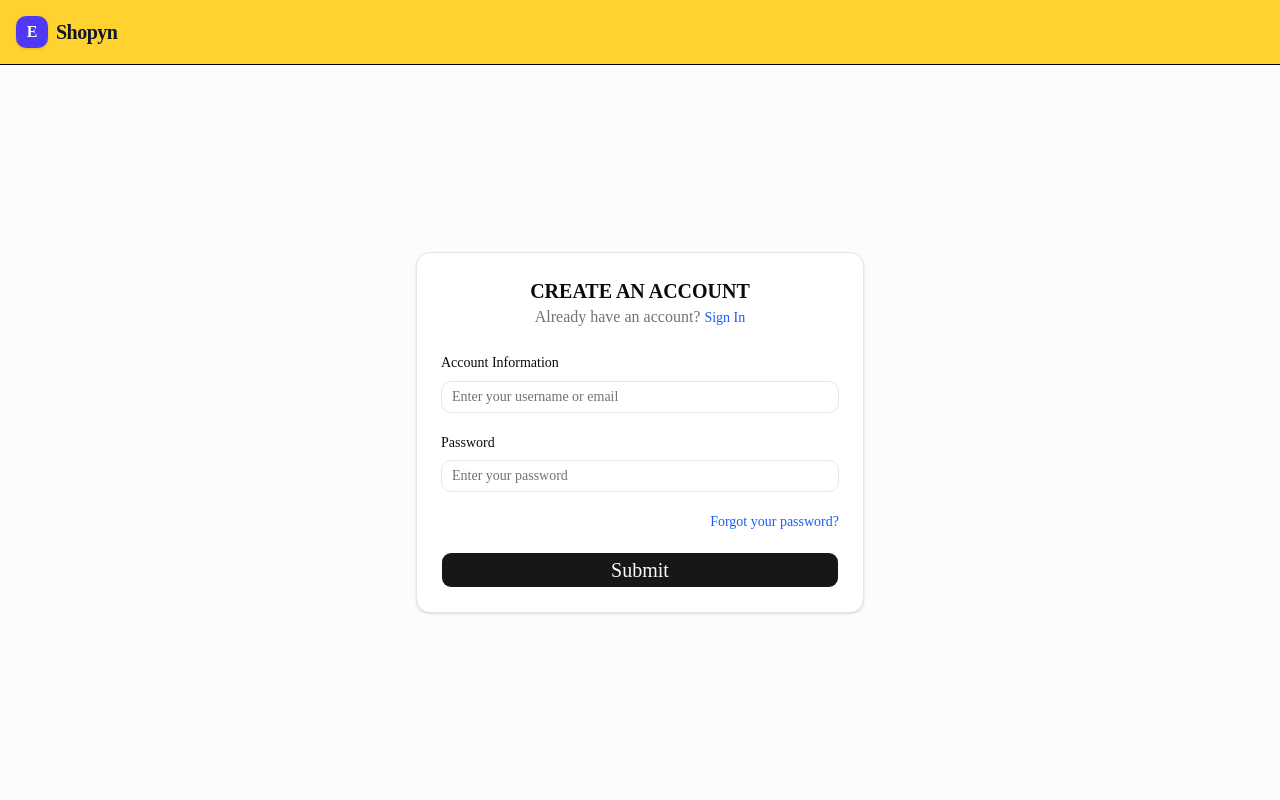
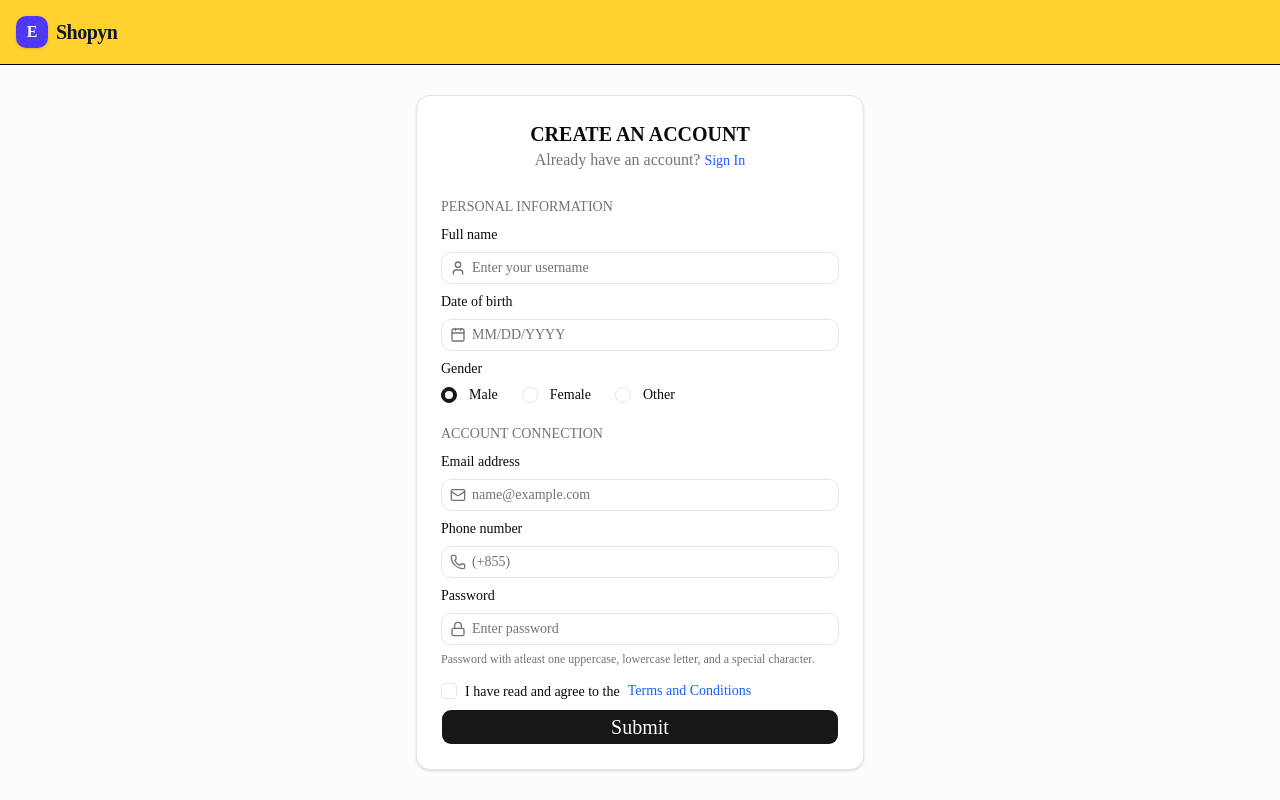
Before and after one commit to SokChanSeiha/eshopyn-client, a Next.js app: page /register in a window 1280 px wide. Built offline with nearby package versions, Linux system fonts and the light colour scheme.

Commit message:
feature(ui): implement register page

```diff
--- a/app/(auth)/login/page.tsx
+++ b/app/(auth)/login/page.tsx
@@ -18,6 +18,7 @@ import {
 export function Login() {
   return (
     <div className="w-full">
+      {/* login form title*/}
       <div className="mb-6 text-center">
         <h1 className="text-xl font-bold">SIGN IN ACCOUNT</h1>
         <p className="text-muted-foreground">
@@ -33,6 +34,7 @@ export function Login() {
             <FieldSet>
               <FieldGroup>
                 <Field>
+                  <FieldDescription>PERSONAL INFORMATION</FieldDescription>
                   <FieldLabel htmlFor="login-account-label">
                     Account Information
                   </FieldLabel>
--- a/app/(auth)/register/page.tsx
+++ b/app/(auth)/register/page.tsx
@@ -1,3 +1,7 @@
+"use client";
+
+import * as React from "react";
+import { EyeOffIcon, LockIcon, MailIcon, PhoneIcon, UserIcon } from "lucide-react";
 import { Button } from "@/components/ui/button";
 import {
   Field,
@@ -14,10 +18,30 @@ import {
   TooltipContent,
   TooltipTrigger,
 } from "@/components/ui/tooltip";
+import {
+  Popover,
+  PopoverContent,
+  PopoverTrigger,
+} from "@/components/ui/popover";
+import { Calendar } from "@/components/ui/calendar";
+import { CalendarIcon } from "lucide-react";
+import { RadioGroup, RadioGroupItem } from "@/components/ui/radio-group";
+import { Label } from "@/components/ui/label";
+import {
+  InputGroup,
+  InputGroupAddon,
+  InputGroupInput,
+} from "@/components/ui/input-group";
+import { Checkbox } from "@/components/ui/checkbox";
+import { cn } from "@/lib/utils";
 
 export function Signup() {
+  const [open, setOpen] = React.useState(false);
+  const [date, setDate] = React.useState<Date | undefined>(undefined);
+
   return (
     <div className="w-full">
+      {/* register form title*/}
       <div className="mb-6 text-center">
         <h1 className="text-xl font-bold">CREATE AN ACCOUNT</h1>
         <p className="text-muted-foreground">
@@ -28,41 +52,135 @@ export function Signup() {
         </p>
       </div>
 
+      {/* register form */}
       <form>
         <FieldGroup>
           <FieldSet>
             <FieldGroup>
+              {/* Personal Information */}
               <Field>
-                  <FieldLabel htmlFor="login-account-label">
-                    Account Information
+                <FieldDescription>PERSONAL INFORMATION</FieldDescription>
+                <FieldLabel htmlFor="signup-account-label">
+                  Full name
                 </FieldLabel>
-                  <Input
-                    id="login-account-input"
-                    placeholder="Enter your username or email"
-                    required
+                <InputGroup>
+                  <InputGroupInput
+                    type="text"
+                    placeholder="Enter your username"
                   />
+                  <InputGroupAddon>
+                    <UserIcon />
+                  </InputGroupAddon>
+                </InputGroup>
+                <FieldLabel htmlFor="date">Date of birth</FieldLabel>
+                <Popover open={open} onOpenChange={setOpen}>
+                  <PopoverTrigger
+                    render={
+                      <Button
+                        variant="outline"
+                        id="date"
+                        className={cn(
+                          "w-full justify-start font-normal text-left",
+                          !date && "text-muted-foreground",
+                          date && "text-foreground",
+                        )}
+                      >
+                        <CalendarIcon data-icon="inline-start" />
+                        {date ? date.toLocaleDateString() : "MM/DD/YYYY"}
+                      </Button>
+                    }
+                  />
+
+                  <PopoverContent
+                    className="w-auto overflow-hidden p-0"
+                    align="start"
+                  >
+                    <Calendar
+                      mode="single"
+                      selected={date}
+                      defaultMonth={date}
+                      captionLayout="dropdown"
+                      onSelect={(date) => {
+                        setDate(date);
+                        setOpen(false);
+                      }}
+                    />
+                  </PopoverContent>
+                </Popover>
+
+                <FieldLabel htmlFor="signup-gender-label">Gender</FieldLabel>
+                <RadioGroup defaultValue="male" className="w-fit flex gap-6">
+                  <div className="flex items-center gap-3">
+                    <RadioGroupItem value="male" id="r1" />
+                    <Label htmlFor="gender-male">Male</Label>
+                  </div>
+                  <div className="flex items-center gap-3">
+                    <RadioGroupItem value="female" id="r2" />
+                    <Label htmlFor="gender-female">Female</Label>
+                  </div>
+                  <div className="flex items-center gap-3">
+                    <RadioGroupItem value="other" id="r3" />
+                    <Label htmlFor="gender-other">Other</Label>
+                  </div>
+                </RadioGroup>
               </Field>
+
+              {/* Account Connection */}
               <Field>
-                  <FieldLabel htmlFor="login-password-label">
+                <FieldDescription>ACCOUNT CONNECTION</FieldDescription>
+                <FieldLabel htmlFor="signup-email-label">
+                  Email address
+                </FieldLabel>
+                <InputGroup>
+                  <InputGroupInput
+                    type="email"
+                    placeholder="name@example.com"
+                  />
+                  <InputGroupAddon>
+                    <MailIcon />
+                  </InputGroupAddon>
+                </InputGroup>
+
+                <FieldLabel htmlFor="signup-phone-label">
+                  Phone number
+                </FieldLabel>
+                <InputGroup>
+                  <InputGroupInput type="email" placeholder="(+855)" />
+                  <InputGroupAddon>
+                    <PhoneIcon />
+                  </InputGroupAddon>
+                </InputGroup>
+
+                <FieldLabel htmlFor="signup-password-label">
                   Password
                 </FieldLabel>
-                  <Input
-                    id="login-password-input"
+                <InputGroup>
+                  <InputGroupInput
+                    id="inline-end-input"
                     type="password"
-                    placeholder="Enter your password"
-                    required
+                    placeholder="Enter password"
                   />
+                  <InputGroupAddon>
+                    <LockIcon />
+                  </InputGroupAddon>
+                </InputGroup>
+                <FieldDescription className="text-xs leading-none">
+                  Password with atleast one uppercase, lowercase letter, and a
+                  special character.
+                </FieldDescription>
+                <Field orientation="horizontal" className="pt-2">
+                  <Checkbox id="toggle-checkbox" name="toggle-checkbox" />
+                  <FieldLabel htmlFor="toggle-checkbox">
+                    I have read and agree to the
+                    <a className="text-blue-600 text-sm hover:underline">
+                      Terms and Conditions
+                    </a>
+                  </FieldLabel>
                 </Field>
-
-                <a
-                  href="#"
-                  className="ml-auto text-blue-600 text-sm hover:underline"
-                >
-                  Forgot your password?
-                </a>
                 <Button type="submit" size="lg" className="w-full text-xl">
                   Submit
                 </Button>
+              </Field>
             </FieldGroup>
           </FieldSet>
         </FieldGroup>
--- /dev/null
+++ b/components/ui/popover.tsx
@@ -0,0 +1,89 @@
+"use client"
+
+import * as React from "react"
+import { Popover as PopoverPrimitive } from "@base-ui/react/popover"
+import { cn } from "cn"
+
+function Popover({ ...props }: PopoverPrimitive.Root.Props) {
+  return <PopoverPrimitive.Root data-slot="popover" {...props} />
+}
+
+function PopoverTrigger({ ...props }: PopoverPrimitive.Trigger.Props) {
+  return <PopoverPrimitive.Trigger data-slot="popover-trigger" {...props} />
+}
+
+function PopoverContent({
+  className,
+  align = "center",
+  alignOffset = 0,
+  side = "bottom",
+  sideOffset = 4,
+  ...props
+}: PopoverPrimitive.Popup.Props &
+  Pick<
+    PopoverPrimitive.Positioner.Props,
+    "align" | "alignOffset" | "side" | "sideOffset"
+  >) {
+  return (
+    <PopoverPrimitive.Portal>
+      <PopoverPrimitive.Positioner
+        align={align}
+        alignOffset={alignOffset}
+        side={side}
+        sideOffset={sideOffset}
+        className="isolate z-50"
+      >
+        <PopoverPrimitive.Popup
+          data-slot="popover-content"
+          className={cn(
+            "z-50 flex w-72 origin-(--transform-origin) flex-col gap-2.5 rounded-lg bg-popover p-2.5 text-sm text-popover-foreground shadow-md ring-1 ring-foreground/10 outline-hidden duration-100 data-[side=bottom]:slide-in-from-top-2 data-[side=inline-end]:slide-in-from-left-2 data-[side=inline-start]:slide-in-from-right-2 data-[side=left]:slide-in-from-right-2 data-[side=right]:slide-in-from-left-2 data-[side=top]:slide-in-from-bottom-2 data-open:animate-in data-open:fade-in-0 data-open:zoom-in-95 data-closed:animate-out data-closed:fade-out-0 data-closed:zoom-out-95",
+            className
+          )}
+          {...props}
+        />
+      </PopoverPrimitive.Positioner>
+    </PopoverPrimitive.Portal>
+  )
+}
+
+function PopoverHeader({ className, ...props }: React.ComponentProps<"div">) {
+  return (
+    <div
+      data-slot="popover-header"
+      className={cn("flex flex-col gap-0.5 text-sm", className)}
+      {...props}
+    />
+  )
+}
+
+function PopoverTitle({ className, ...props }: PopoverPrimitive.Title.Props) {
+  return (
+    <PopoverPrimitive.Title
+      data-slot="popover-title"
+      className={cn("font-medium", className)}
+      {...props}
+    />
+  )
+}
+
+function PopoverDescription({
+  className,
+  ...props
+}: PopoverPrimitive.Description.Props) {
+  return (
+    <PopoverPrimitive.Description
+      data-slot="popover-description"
+      className={cn("text-muted-foreground", className)}
+      {...props}
+    />
+  )
+}
+
+export {
+  Popover,
+  PopoverContent,
+  PopoverDescription,
+  PopoverHeader,
+  PopoverTitle,
+  PopoverTrigger,
+}
```
Lines whose indentation alone changed are shown as unchanged.
